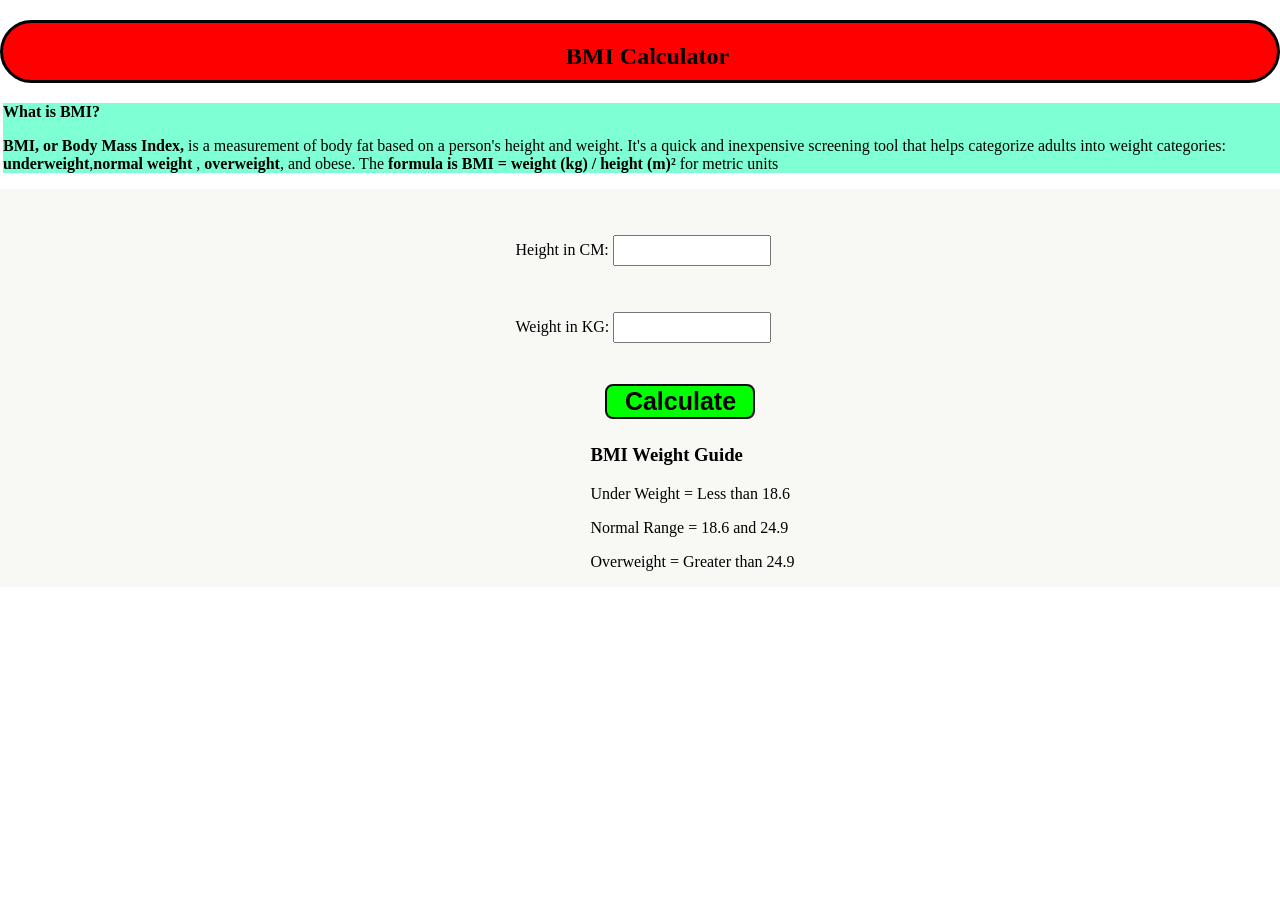
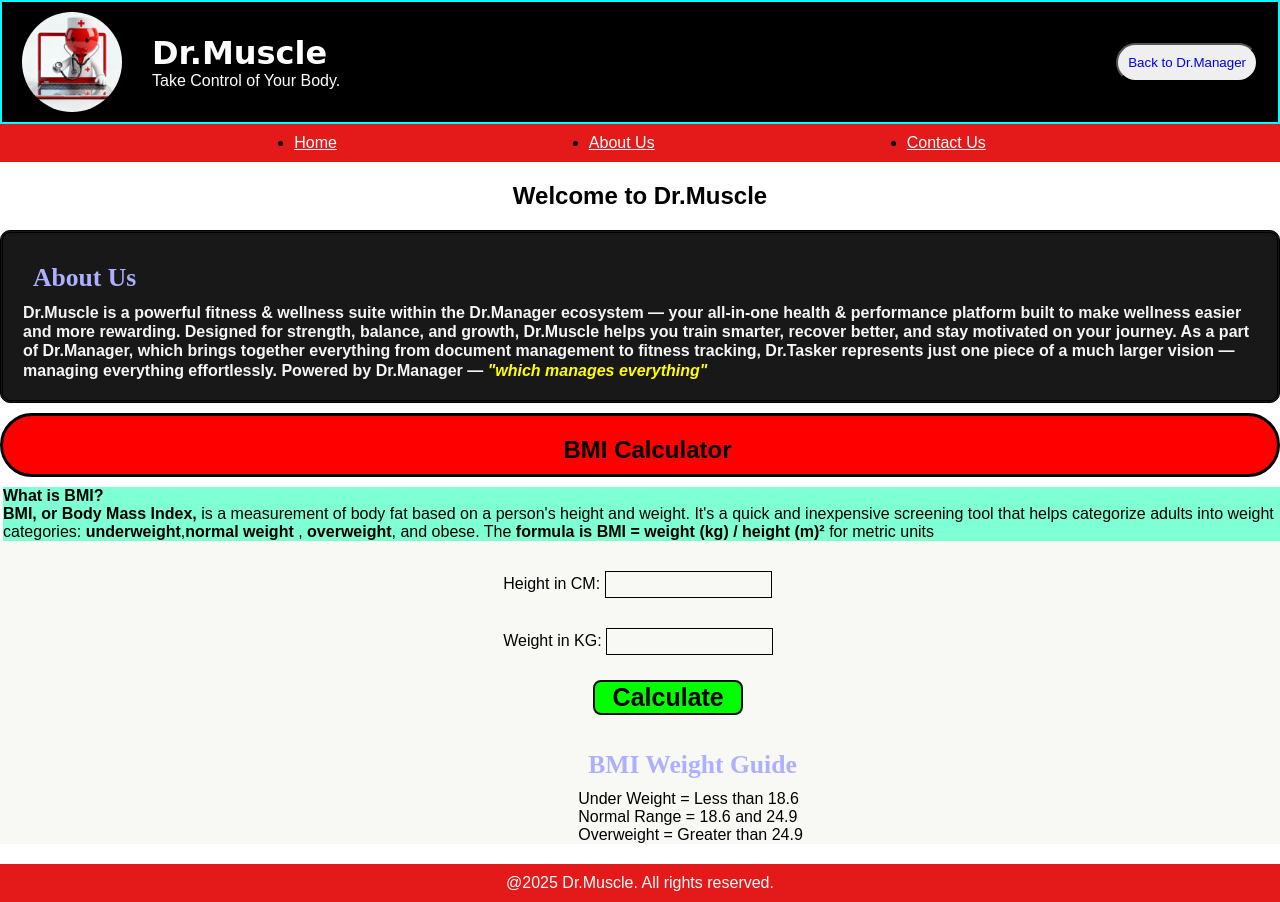
Before and after one commit to artistemahi/Dr.Manager, a plain HTML site: page BMIcalculator/bmi.html in a window 1280 px wide. Before the commit the page ends 800 px from the top, so only its background shows below. Drawn offline with Linux system fonts and the light colour scheme.

Commit message:
drmuscle correct

```diff
--- a/BMIcalculator/bmi.css
+++ b/BMIcalculator/bmi.css
@@ -1,19 +1,94 @@
-body{
+*{ padding: 0;
     margin: 0;
-    padding: 0;
+    text-decoration: none;
+    font-family:Arial, Helvetica, sans-serif;
+ }
+ /*--------- header section*/
+.container_header{
+    border: aqua solid 2px;
+    display: flex;
+    align-items: center;
+    background-color: rgb(0, 0, 0);
+    gap: 20px;
 }
-.container {
+.logoimg{
+    padding: 10px;
+    width: 100px;
+    height: 100px;
+    border-radius: 50%;
+    align-self: center;
+    margin-left:10px ;
+}
+.logotext{
+    color: white;
+    font-family: cursive;
+}
+.tagline{
+  color: white;
+}
+.contaier_logo_tagline{
+    flex:1;
+    flex-direction: column;
+    gap: 2px;
+    flex-wrap: wrap;
+}
+.tryitfree{
+    padding: 10px;
+    border-radius: 20px;
+    margin-right: 20px;
+
+}
+/*------- nav section */
+.container_nav{
+    background-color: rgb(228, 25, 25);
+    padding:10px;
+
+}
+.nav{
+     display: flex;
+    justify-content: center;
+    gap: 20%;
+}
+.nav li a{
+    color: rgb(255, 255, 255);
+}
+/*-------- content section */
+.contentTxt h2{
+    padding: 20px 0 20px 0;
+    display: flex;
+    justify-content: center;
+}
+.aboutUs{
+    border-style:double;
+    border-radius: 10px;
+    background-color: rgba(0, 0, 0, 0.904);
+    padding: 20px ;
+}
+h3{
+    color: rgb(173, 175, 255);
+    font-family: 'Times New Roman', Times, serif;
+    font-size: 1.6em;
+    padding: 10px;
+}
+h4{
+    color: whitesmoke;
+}
+h4 span{
+    color: yellow;
+}
+/*-------- main content*/
+.container_muscle {
     display: flex;
     justify-content: center;
     align-items: center;
   background-color: #f8f8f4;
   padding-left: 30px;
-
 }
- h1{
+ .bmi{
     background-color: red;
     border-color: aqua;
     border: solid ;
+    margin-top: 10px;
     border-radius: 50px;
     padding-bottom:10px ;
     display: flex;
@@ -28,6 +103,7 @@ body{
   width: 150px;
   height: 25px;
   margin-top: 30px;
+  border:solid 1px ;
 }
 
 #weight-guide {
@@ -42,7 +118,7 @@ body{
   color: rgb(0, 17, 255);
 }
 
-button {
+.Calculatebtn {
     font-weight: bold;
   width: 150px;
   height: 35px;
@@ -57,7 +133,62 @@ button {
 
   font-size: 25px;
 }
-.about{
+.about_muscle{
+    margin-top: 10px;
     background-color: aquamarine;
     margin-left:3px;
 }
+/*-------- uses of pesudo classes*/
+.container input:focus{
+    border: solid 3px aqua;
+}
+.row{
+    background-color: white;
+    margin: 20px;
+    border-radius: 30px;
+    display: flex;
+    align-items: center;
+    justify-content: space-between;
+
+}
+input{
+    flex: 1;
+    border:none;
+    outline: none;
+    padding-left: 15px;
+    background: transparent;
+    font-weight: 14px;
+}
+.addbutton{
+    border: none;
+    outline: none;
+    padding: 16px 50px;
+    background:rgb(0, 140, 255) ;
+    color:whitesmoke;
+    border-radius: 40px;
+}
+.clear{
+ display: flex;
+ align-items: center;
+ justify-content: center;
+}
+.clearbtn{
+    padding: 10px;
+    margin: 10px;
+    background-color: red;
+    border-radius: 50px;
+    text-decoration: solid;
+}
+
+/*-------- footer section*/
+footer{
+    color: white;
+    background-color: rgb(228, 25, 25);
+    display: flex;
+    justify-content: center;
+    padding: 10px;
+    margin-top: 20px;
+    margin-bottom: 0;
+}
+
+/*-------Responsivity*/
--- a/BMIcalculator/bmi.html
+++ b/BMIcalculator/bmi.html
@@ -2,28 +2,62 @@
 <html lang="en">
 
 <head>
-  <meta charset="UTF-8" />
-  <meta name="viewport" content="width=device-width, initial-scale=1.0" />
-  <meta http-equiv="X-UA-Compatible" content="ie=edge" />
-  <link rel="stylesheet" href="bmi.css" />
-  <title>Dr.Muscle</title>
+    <meta charset="UTF-8">
+    <meta name="viewport" content="width=device-width, initial-scale=1.0">
+    <title>Dr.Muscle</title>
+    <link rel="stylesheet" href="bmi.css">
 </head>
 
 <body>
-  <nav>
-    <h1>BMI Calculator</h1>
+    <header>
+        <div class="container_header">
+            <img class="logoimg" src="new img.png" alt="Dr. tasker logo">
+            <div class="contaier_logo_tagline">
+                <h1 class="logotext">Dr.Muscle</h1>
+                <p class="tagline">Take Control of Your Body.</p>
+            </div>
+
+            <button class="tryitfree"><a href="https://dr-manager-two.vercel.app/">Back to Dr.Manager</a></button>
+        </div>
+
+        <nav class="container_nav">
+            <ul class="nav">
+                <li><a href="index.html" style="text-decoration: underline;">Home</a></li>
+                <li><a href="#about-section" style="text-decoration: underline;">About Us</a></li>
+                <li><a href="underconstruction.html" style="text-decoration: underline;">Contact Us</a></li>
+            </ul>
+        </nav>
+    </header>
+    <div class="contentTxt">
+        <h2 class="Welcome">Welcome to Dr.Muscle</h2>
+        <div class="aboutUs" id="about-section">
+            <h3>About Us</h3>
+            <h4 style="line-height: 1.2em;">Dr.Muscle is a powerful fitness & wellness suite within the Dr.Manager ecosystem — your all-in-one
+                health & performance platform built to make wellness easier and more rewarding. Designed for strength,
+                balance, and growth, Dr.Muscle helps you train smarter, recover better, and stay motivated on your
+                journey.
+                As a part of Dr.Manager, which brings together everything from document management to fitness tracking,
+                Dr.Tasker represents just one piece of a much larger vision — managing everything effortlessly.
+
+
+                Powered by Dr.Manager — <i class="drmanagerTagline" style="color: yellow"> "which manages
+                    everything"</i></h4>
+        </div>
+    </div>
+ <nav>
+    <h1 class="bmi">BMI Calculator</h1>
   </nav>
-  <div class="about">
+  <div class="about_muscle">
     <p><b>What is BMI?</b></p>
     <p><b>BMI, or Body Mass Index,</b> is a measurement of body fat based on a person's height and weight. It's a quick and
       inexpensive screening tool that helps categorize adults into weight categories: <b>underweight</b>,<b>normal weight</b> ,
     <b>overweight</b>, and obese. The <b>formula is BMI = weight (kg) / height (m)²</b> for metric units</p>
   </div>
-  <div class="container">
+  <div class="container_muscle">
     <form>
-      <p><label>Height in CM: </label><input type="text" id="height" /></p>
-      <p><label>Weight in KG: </label><input type="text" id="weight" /></p>
-      <button>Calculate</button>
+      <p><label for="height">Height in CM: </label><input type="text" id="height" /></p>
+      <p><label for="weight">Weight in KG: </label><input type="text" id="weight" /></p>
+      <button class="Calculatebtn">Calculate</button>
       <div id="results"></div>
       <div id="weight-guide">
         <h3>BMI Weight Guide</h3>
@@ -33,7 +67,11 @@
       </div>
     </form>
   </div>
+
+    <footer>
+        <p> @2025 Dr.Muscle. All rights reserved.</p>
+    </footer>
+    <script src="bmi.js"></script>
 </body>
-<script src="bmi.js"></script>
 
 </html>
```
Also changed, not shown: BMIcalculator/new img.png (added).
